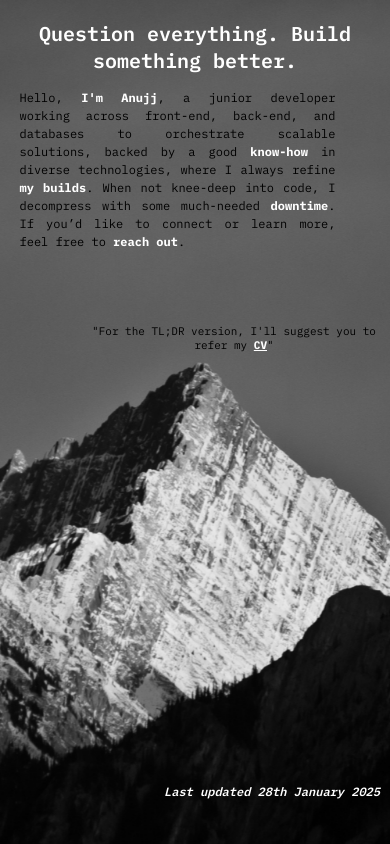
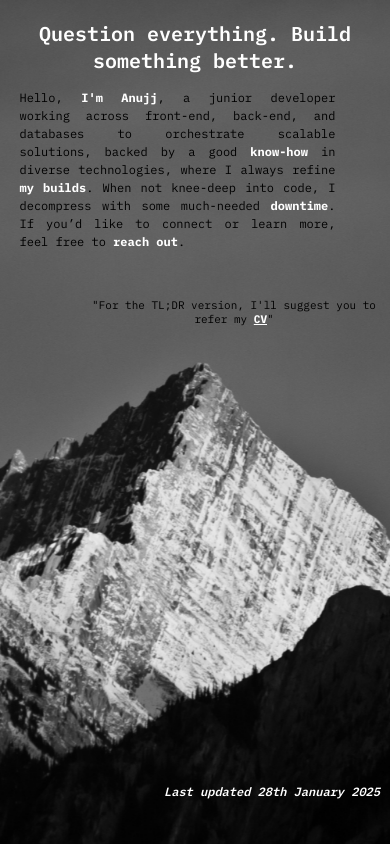
Before and after one commit to Anujj-Jaiswal/CORTEX, a plain HTML site: page index.html in a window 390 px wide. Drawn offline with Linux system fonts and the light colour scheme.

Commit message:
Update styles.css

```diff
--- a/styles.css
+++ b/styles.css
@@ -185,7 +185,7 @@ body, html {
   .cv-link {
     font-size: 11px;
     position: absolute;
-    top: 40%;
+    top: 37%;
     left: 60%;
     transform: translate(-50%, -50%);
     text-align: center;
```
